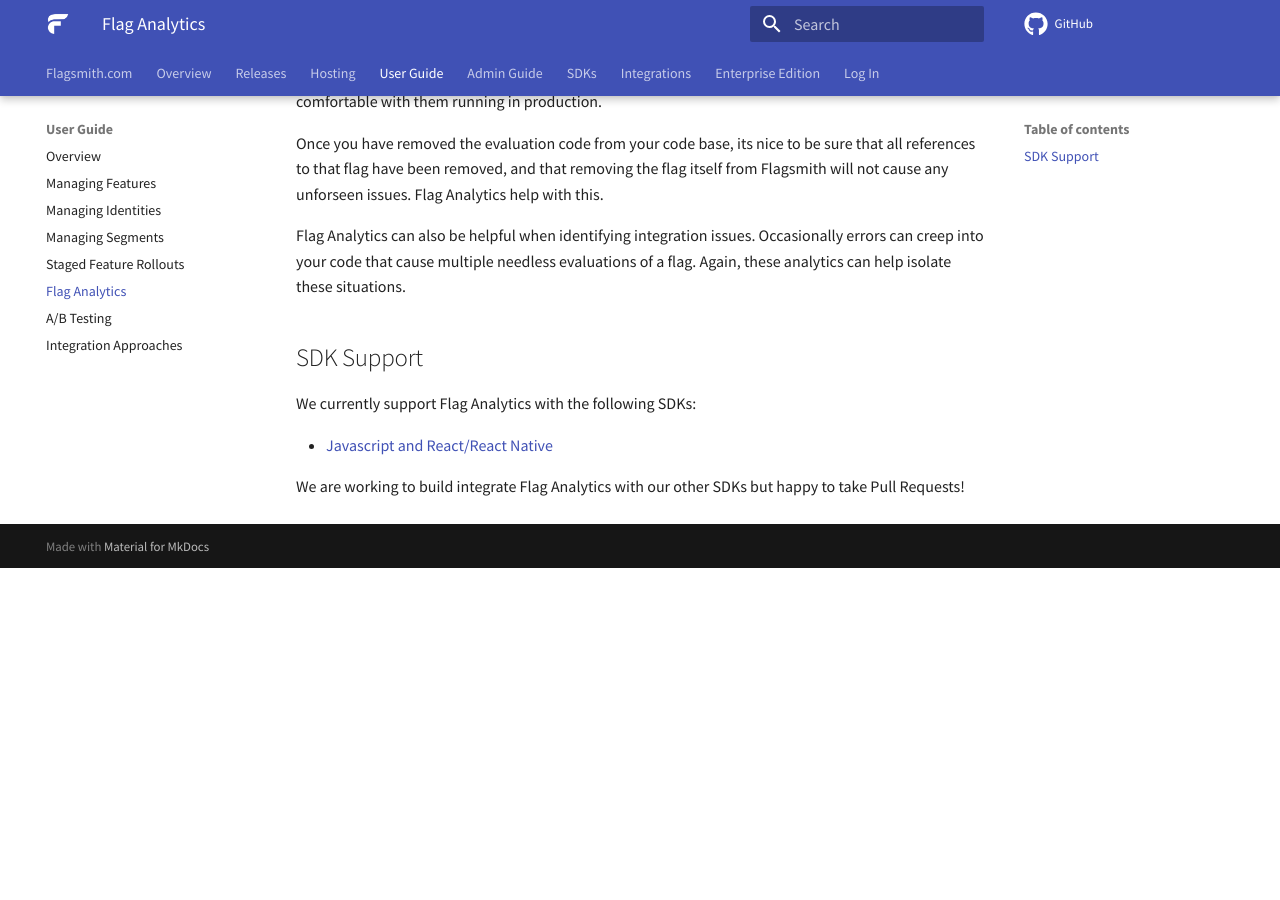
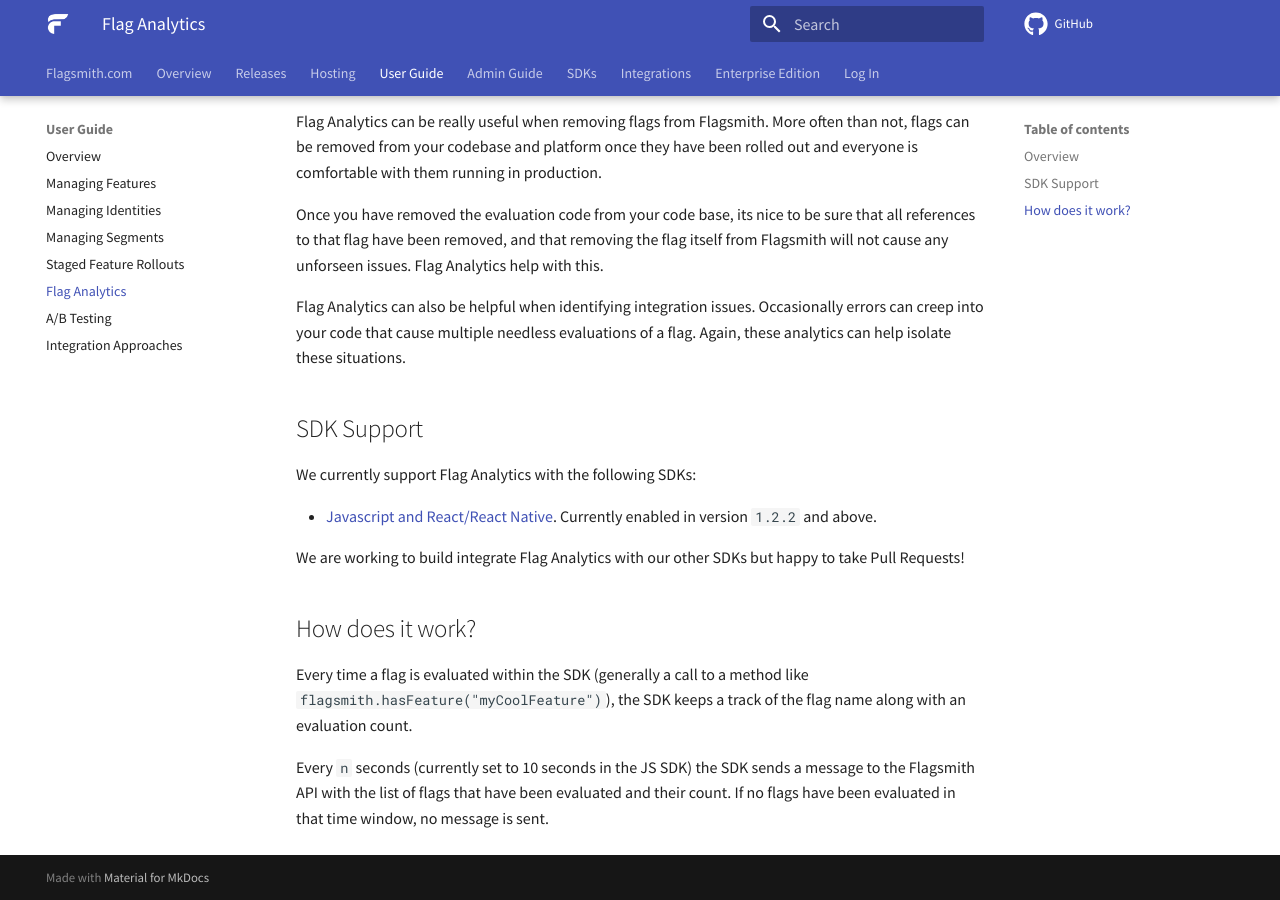
Before and after one commit to Flagsmith/flagsmith-docs, an MkDocs documentation site: the page built from docs/flag-analytics.md, in a window 1280 px wide and 900 px high, scrolled down 774 px. Built offline with MkDocs 1.6.1 and Material for MkDocs 9.7.7, drawn with Linux system fonts in a browser that asks for light colours; comment, search, counter and statistics services are not loaded; before the commit the page ends 1342 px from its top, so only the background shows below that.

Commit message:
more flag analytics

```diff
--- a/docs/flag-analytics.md
+++ b/docs/flag-analytics.md
@@ -4,6 +4,8 @@ description: Get analytics on your Feature Flag SDK evaluations.
 
 !!! note
     This feature is currently in beta. Please contact us if you are interested in joining the beta!
+
+## Overview
 
 Flag Analytics allow you to track how often individual Flags are evaluated within the Flagsmith SDK.
 
@@ -21,6 +23,12 @@ Flag Analytics can also be helpful when identifying integration issues. Occasion
 
 We currently support Flag Analytics with the following SDKs:
 
-* [Javascript and React/React Native](/clients/javascript/)
+* [Javascript and React/React Native](/clients/javascript/). Currently enabled in version `1.2.2` and above.
 
 We are working to build integrate Flag Analytics with our other SDKs but happy to take Pull Requests!
+
+## How does it work?
+
+Every time a flag is evaluated within the SDK (generally a call to a method like `flagsmith.hasFeature("myCoolFeature")`), the SDK keeps a track of the flag name along with an evaluation count.
+
+Every `n` seconds (currently set to 10 seconds in the JS SDK) the SDK sends a message to the Flagsmith API with the list of flags that have been evaluated and their count. If no flags have been evaluated in that time window, no message is sent.
```
Also changed, not shown: docs/clients/javascript.md (+1 -0 lines).
